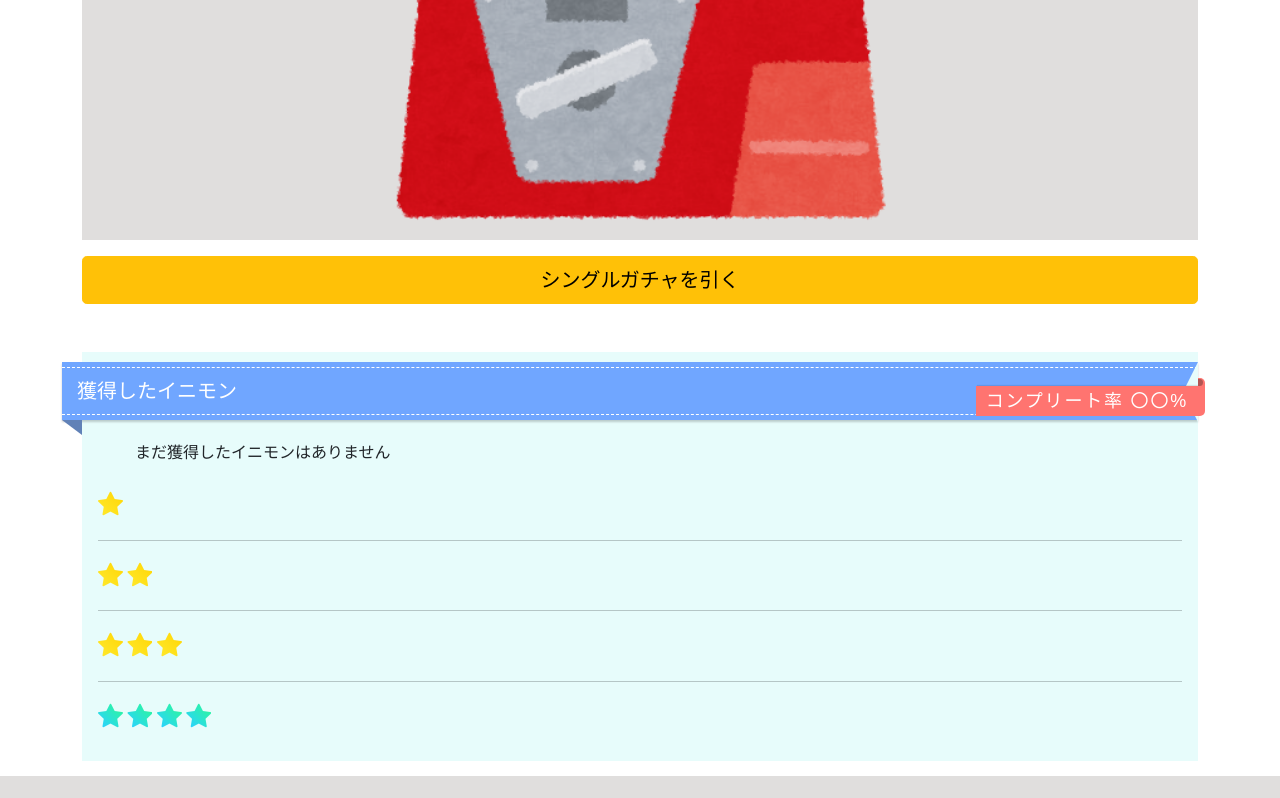
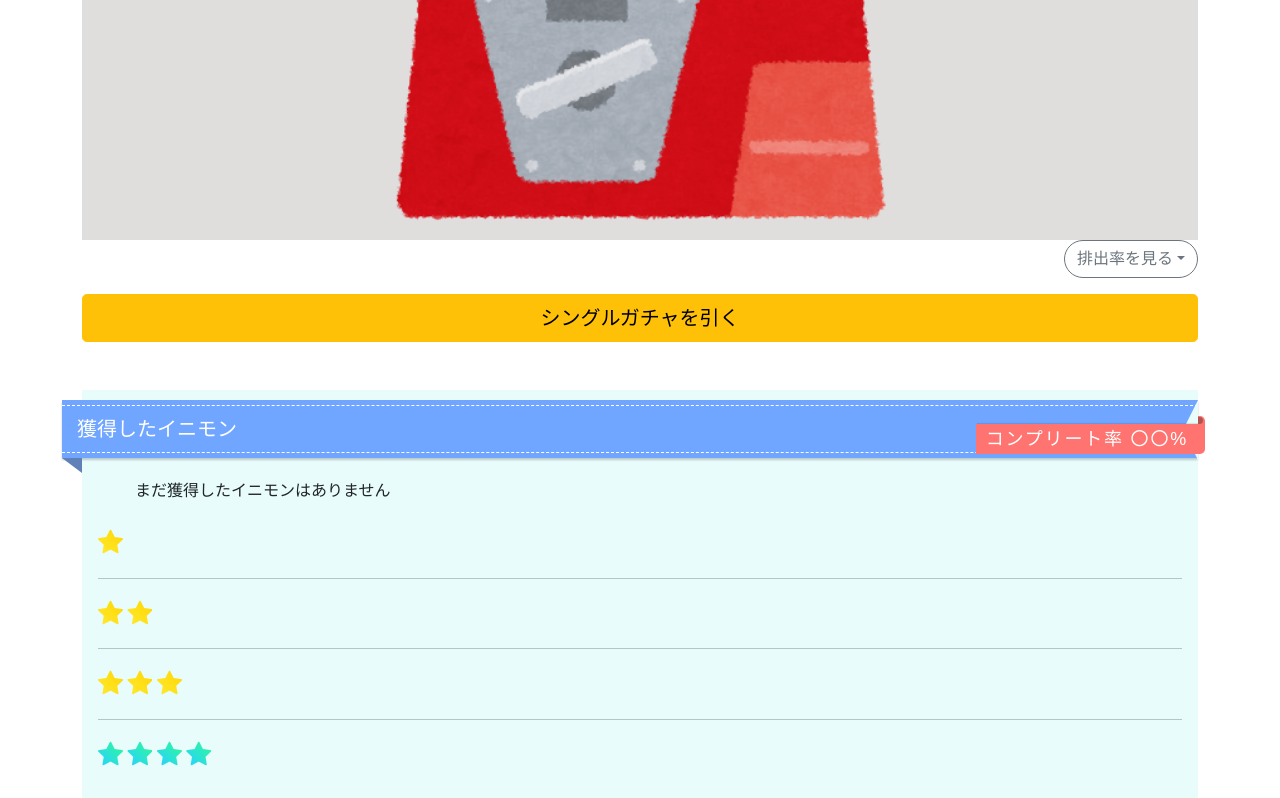
Before and after one commit to Chicken-iniad/Gacha, a Django app: page /user/ in a window 1280 px wide. Shown: the part 1036-1834 px from the top of the page. Before the commit the page ends 1812 px from the top, so only its background shows below. Run offline with Django 4.2, Linux system fonts and the light colour scheme; the visitor is signed in with stand-in values (Sample User, id 1); data that the repository does not hold is empty.

Commit message:
よりガチャっぽく

```diff
--- a/gacha/templates/gacha/user.html
+++ b/gacha/templates/gacha/user.html
@@ -64,8 +64,13 @@
       display: flex;
       justify-content: center;
     }
+
     .gacha img {
       width: 60%;
+    }
+
+    .dropdown {
+      text-align: right;
     }
 
     .get {
@@ -161,15 +166,18 @@
       background: #b25552;
       border-radius: 0 5px 5px 0;
     }
+
     .monsters {
       width: 100%;
       border-radius: 15%;
     }
+
     ul {
       display: flex;
       flex-wrap: wrap;
       justify-content: space-between;
     }
+
     li {
       width: 40%;
       list-style: none;
@@ -195,8 +203,17 @@
     <div class="gacha mt-5">
       <img src="{% static 'gacha/img/gachagacha.png' %}" alt="">
     </div>
+    <div class="dropdown">
+      <button class="btn btn-outline-secondary rounded-pill dropdown-toggle" type="button" id="dropdownMenuButton" data-bs-toggle="dropdown" aria-haspopup="true" aria-expanded="false">排出率を見る</button>
+      <div class="dropdown-menu p-3 text-muted" style="max-width: 300px;">
+        <p>SSR...1.00%</p>
+        <p>SR.....9.00%</p>
+        <p>R.......30.0%</p>
+        <p class="mb-0">C.......60.0%</p>
+      </div>
+    </div>
     <div class="d-grid gap-2 mt-3">
-        <button onclick="location.href='{% url 'select_image' %}'" class="btn btn-warning btn-lg" name="start_gacha">シングルガチャを引く</button>
+      <button onclick="location.href='{% url 'select_image' %}'" class="btn btn-warning btn-lg" name="start_gacha">シングルガチャを引く</button>
     </div>
     <div class="get mt-5">
       <div class="ribbon">
```
